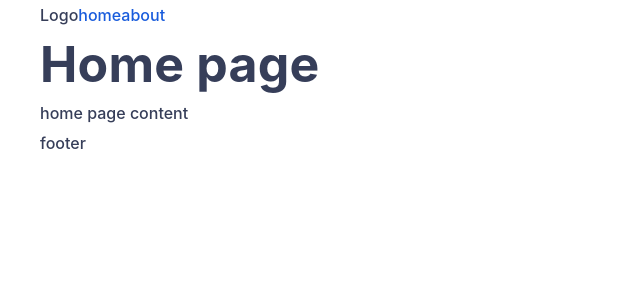
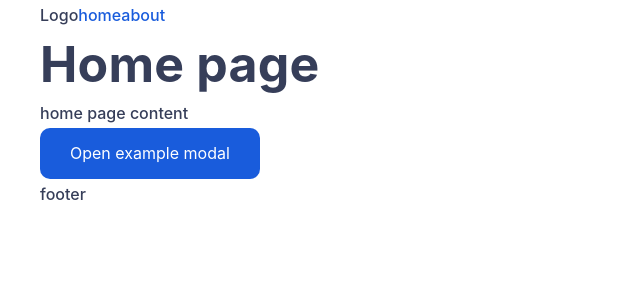
Before and after one commit to gkshi/vue3-clean-app, a Vue app: page / in a window 1280 px wide. Shown: the top 300 px of the page, without its empty margins (0-640 px from the left). Built offline with nearby package versions, Linux system fonts and the light colour scheme.

Commit message:
[ADD] ui button component

```diff
--- a/src/assets/scss/variables/_global.scss
+++ b/src/assets/scss/variables/_global.scss
@@ -1,6 +1,6 @@
 @import "colors";
 
 $border-radius-default: 8px;
-$border-radius-button: 13px;
+$border-radius-button: 10px;
 
 $box-shadow-default: 0px 7px 10px 0px $color-shadow;
--- /dev/null
+++ b/src/components/ui/UIButton.vue
@@ -0,0 +1,100 @@
+<script lang="ts" setup>
+import { RouterLink } from 'vue-router'
+
+interface Props {
+  to?: string,
+  href?: string,
+  target?: string,
+  theme?: 'default' | 'dark',
+  size?: 'default' | 'small',
+  type?: string, // native type attribute value
+  fullWidth?: boolean,
+  disabled?: boolean
+}
+
+const props = withDefaults(defineProps<Props>(), {
+  theme: 'default',
+  size: 'default'
+})
+
+const tagName = props && props.to ? RouterLink : props.href ? 'a' : 'button'
+
+const classList = `component -ui -button -theme-${props.theme} -size-${props.size} ${props.fullWidth ? '-full-width' : ''} ${props.disabled ? '-disabled' : ''}`
+
+const buttonProps = () => {
+  switch (tagName) {
+    case 'button':
+      return {
+        type: props.type
+      }
+    case 'a':
+      return {
+        href: props.href,
+        target: props.target
+      }
+    default:
+      return {
+        to: props.to
+      }
+  }
+}
+</script>
+
+<template>
+  <component :is="tagName" :class="classList" v-bind="buttonProps()">
+    <span class="content flex center">
+      <slot />
+    </span>
+  </component>
+</template>
+
+<style lang="scss" scoped>
+@import "src/assets/scss/variables";
+
+.component.-ui.-button {
+  display: inline-flex;
+  justify-content: center;
+  align-items: center;
+  border: none;
+  text-decoration: none;
+  font-family: $font-family-default;
+  cursor: pointer;
+  transition: $transition-button;
+  outline: none;
+  white-space: nowrap;
+
+  &:hover {
+    text-decoration: none;
+  }
+
+  &.-size {
+    &-default {
+      padding: 16px 30px;
+      font-size: 16px;
+      line-height: 19px;
+      border-radius: $border-radius-button;
+    }
+  }
+
+  &.-theme {
+    &-default {
+      background: $color-primary;
+      color: $color-text-white;
+
+      &:hover {
+        background: $color-primary-highlight;
+      }
+    }
+  }
+
+  &.-full-width {
+    width: 100%;
+  }
+
+  &.-disabled {
+    pointer-events: none;
+    user-select: none;
+    opacity: .5;
+  }
+}
+</style>
--- a/src/views/HomeView.vue
+++ b/src/views/HomeView.vue
@@ -1,7 +1,11 @@
 <script lang="ts" setup>
 // import { useStore } from '@/stores'
+import UIButton from '@/components/ui/UIButton.vue'
 
 // const store = useStore()
+const openExampleModal = () => {
+  console.log('openExampleModal')
+}
 </script>
 
 <template>
@@ -9,6 +13,9 @@
     <div class="container -wide">
       <h1>Home page</h1>
       <div>home page content</div>
+      <div>
+        <UIButton @click="openExampleModal">Open example modal</UIButton>
+      </div>
     </div>
   </div>
 </template>
```
